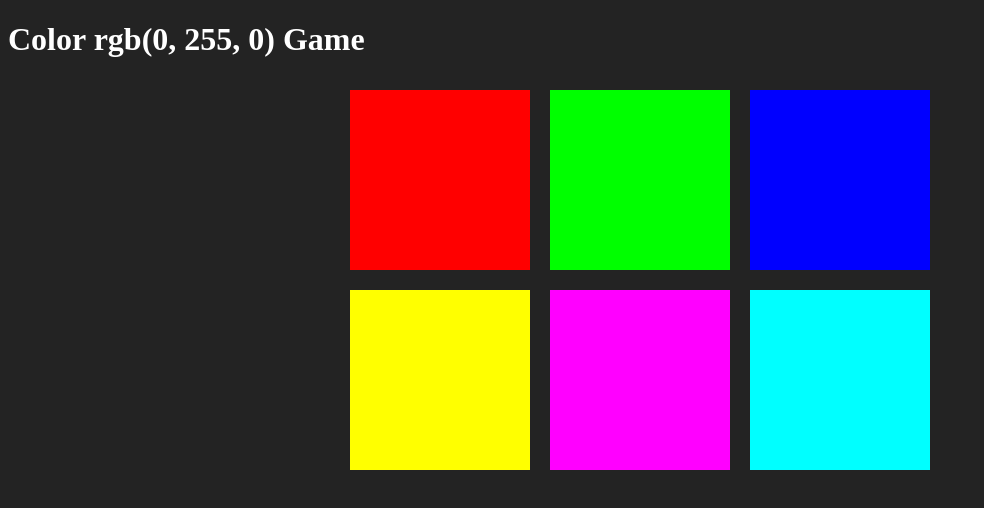
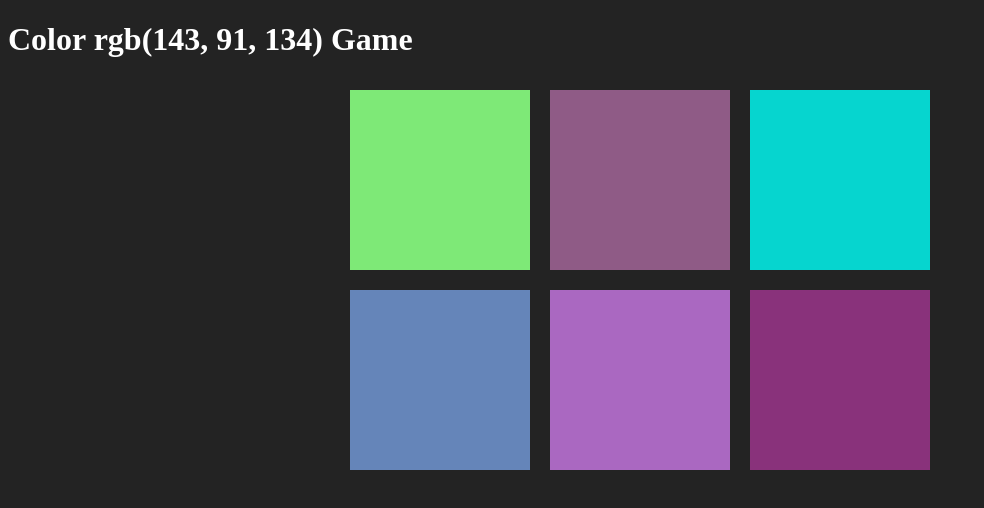
Before and after one commit to schrudolf/rgb-color-game, a plain HTML site: page index.html in a window 1280 px wide. Shown: the whole page, without its empty margins (0-984 px from the left). Drawn offline with Linux system fonts and the light colour scheme.

Commit message:
random rgb generate

```diff
--- a/colorgame.js
+++ b/colorgame.js
@@ -1,16 +1,10 @@
-var colors = [
-    "rgb(255, 0, 0)",
-    "rgb(0, 255, 0)",
-    "rgb(0, 0, 255)",
-    "rgb(255, 255, 0)",
-    "rgb(255, 0, 255)",
-    "rgb(0, 255, 255)"
-];
+var colors = randomAllRgb(6);
 
 var selectedColor = randomColor();
 var square  = document.querySelectorAll(".square");
 var rgbColor = document.getElementById("rgbColor");
 var message = document.getElementById("message");
+var bgColor = document.getElementById("bgColor");
 
 rgbColor.textContent = selectedColor;
 
@@ -31,6 +25,7 @@ for(var i = 0; i < square.length; i++) {
 function changeColors() {
     for(var i = 0; i < square.length; i++) {
         square[i].style.backgroundColor = selectedColor;
+        bgColor.style.backgroundColor = selectedColor;
     }
 }
 
@@ -38,3 +33,19 @@ function randomColor(random) {
     var random = Math.floor(Math.random() * colors.length);
     return colors[random];
 }
+
+function randomAllRgb(num) {
+    var colors = [];
+    for(var i = 0; i < num; i++) {
+        allRgb()
+        colors.push(allRgb());
+    }
+    return colors;
+}
+
+function allRgb(random) {
+    var r = Math.floor(Math.random() * 256);
+    var g = Math.floor(Math.random() * 256);
+    var b = Math.floor(Math.random() * 256);
+    return "rgb(" + r + ", " + g + ", " + b + ")";
+}
--- a/index.html
+++ b/index.html
@@ -7,7 +7,7 @@
     <link rel="stylesheet" href="color.css">
 </head>
 <body>
-    <h1>Color <span id="rgbColor"></span> Game</h1>
+    <h1 id="bgColor">Color <span id="rgbColor"></span> Game</h1>
     <div>
         <span id="message">
         </span>
```
